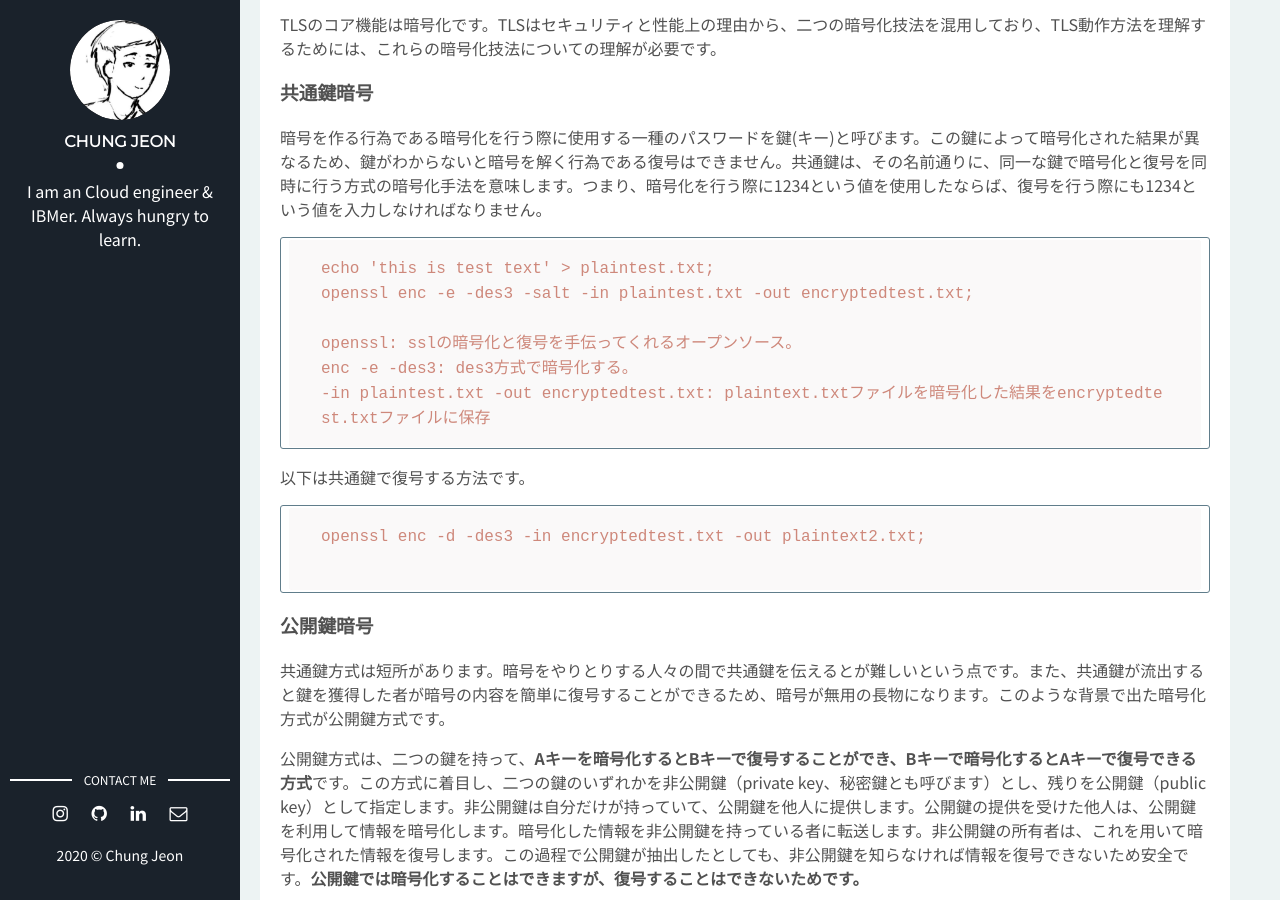
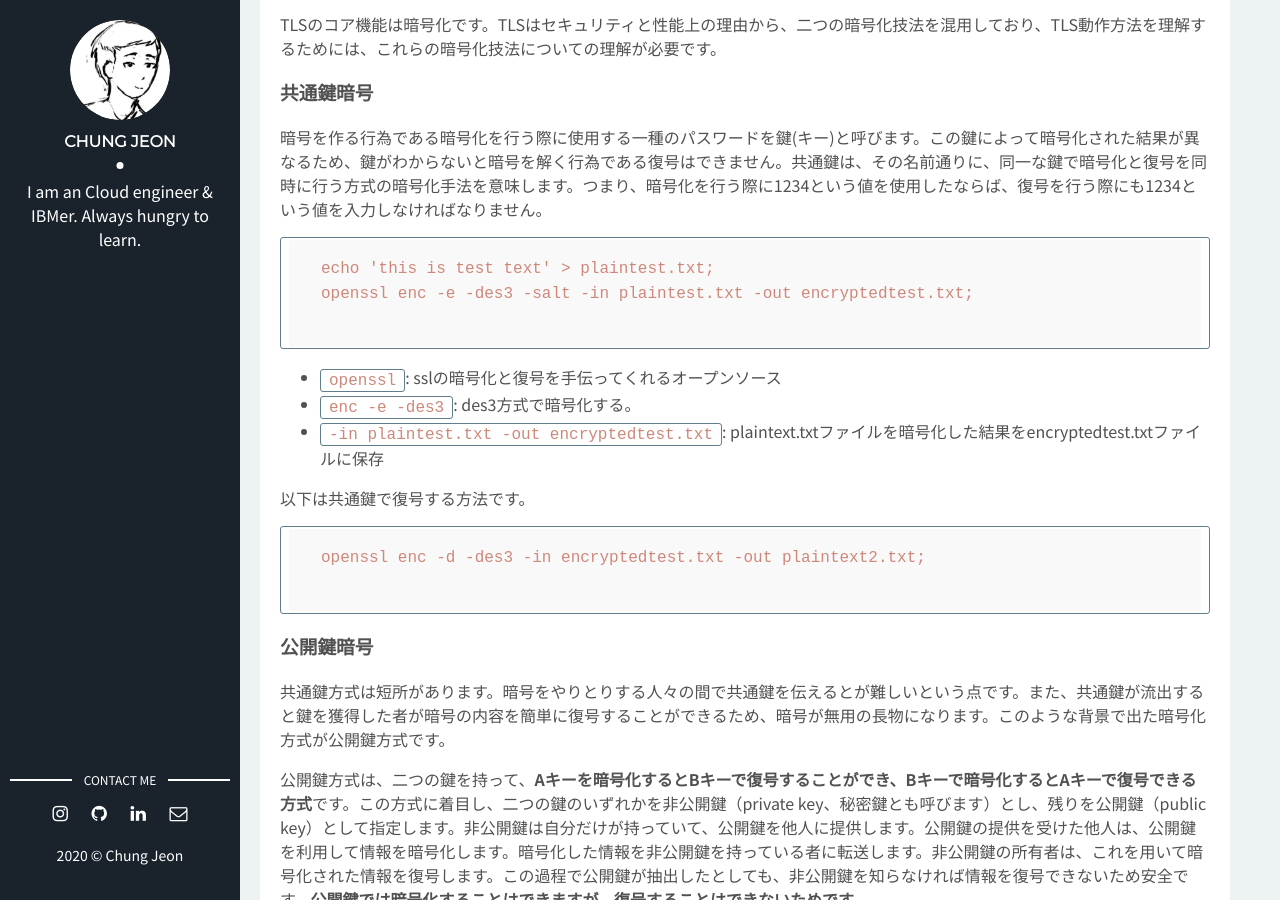
Before and after one commit to C4stleB/c4stleb.github.io, a Jekyll site: the page built from _posts/2020-11-08-tls.md, in a window 1280 px wide and 900 px high, scrolled down 1256 px. Built offline with Jekyll 4.4.1, drawn with Linux system fonts in a browser that asks for light colours; comment, search, counter and statistics services are not loaded; part of the change alters nothing that is shown.

Commit message:
Update 2020-11-08-tls.md

````diff
--- a/_posts/2020-11-08-tls.md
+++ b/_posts/2020-11-08-tls.md
@@ -33,10 +33,10 @@ TLSのコア機能は暗号化です。TLSはセキュリティと性能上の
 echo 'this is test text' > plaintest.txt;
 openssl enc -e -des3 -salt -in plaintest.txt -out encryptedtest.txt;
 
-openssl: sslの暗号化と復号を手伝ってくれるオープンソース。
-enc -e -des3: des3方式で暗号化する。
--in plaintest.txt -out encryptedtest.txt: plaintext.txtファイルを暗号化した結果をencryptedtest.txtファイルに保存
 ```
+- `openssl`: sslの暗号化と復号を手伝ってくれるオープンソース
+- `enc -e -des3`: des3方式で暗号化する。
+- `-in plaintest.txt -out encryptedtest.txt`: plaintext.txtファイルを暗号化した結果をencryptedtest.txtファイルに保存
 
 以下は共通鍵で復号する方法です。
 
````
